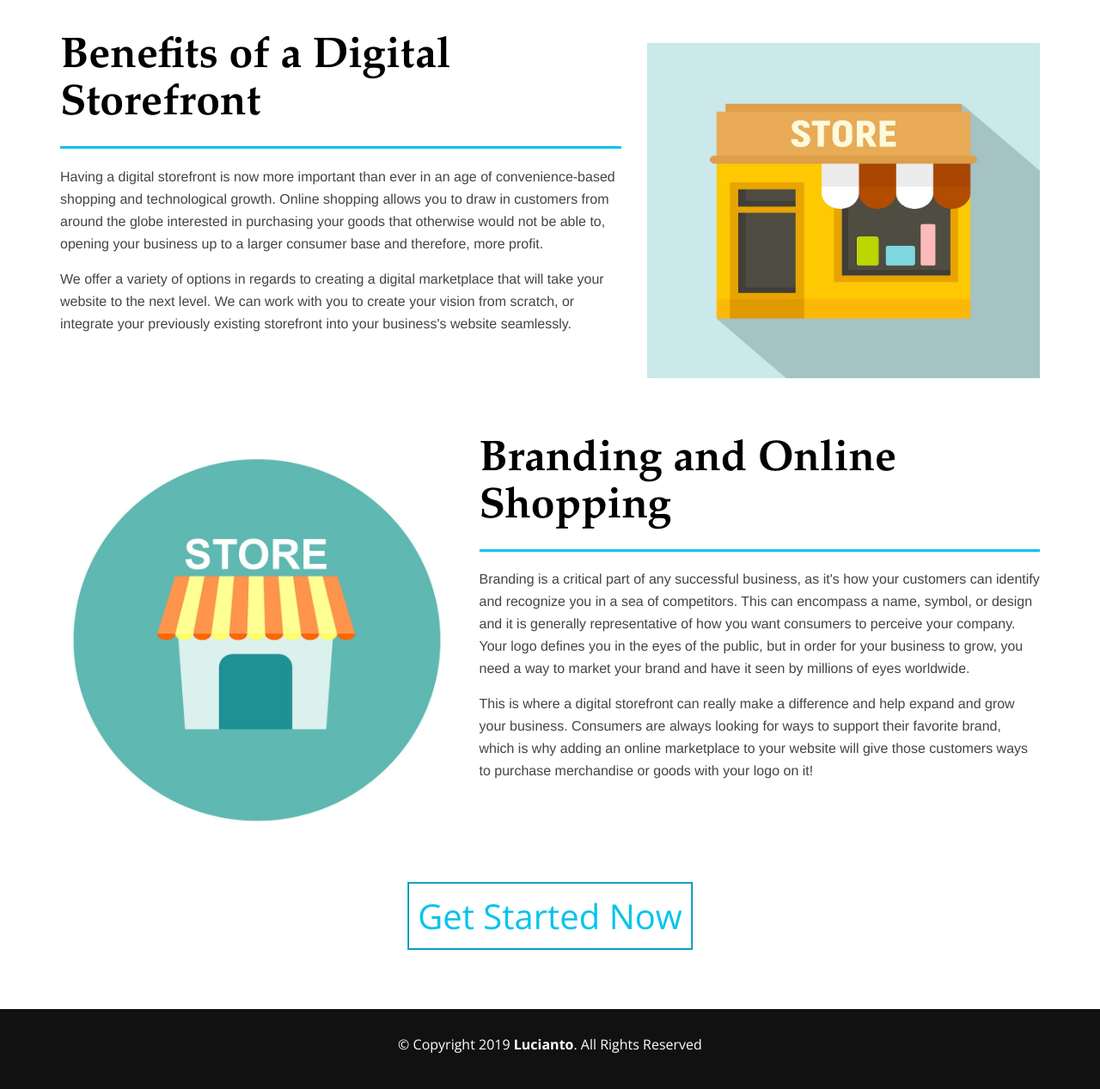
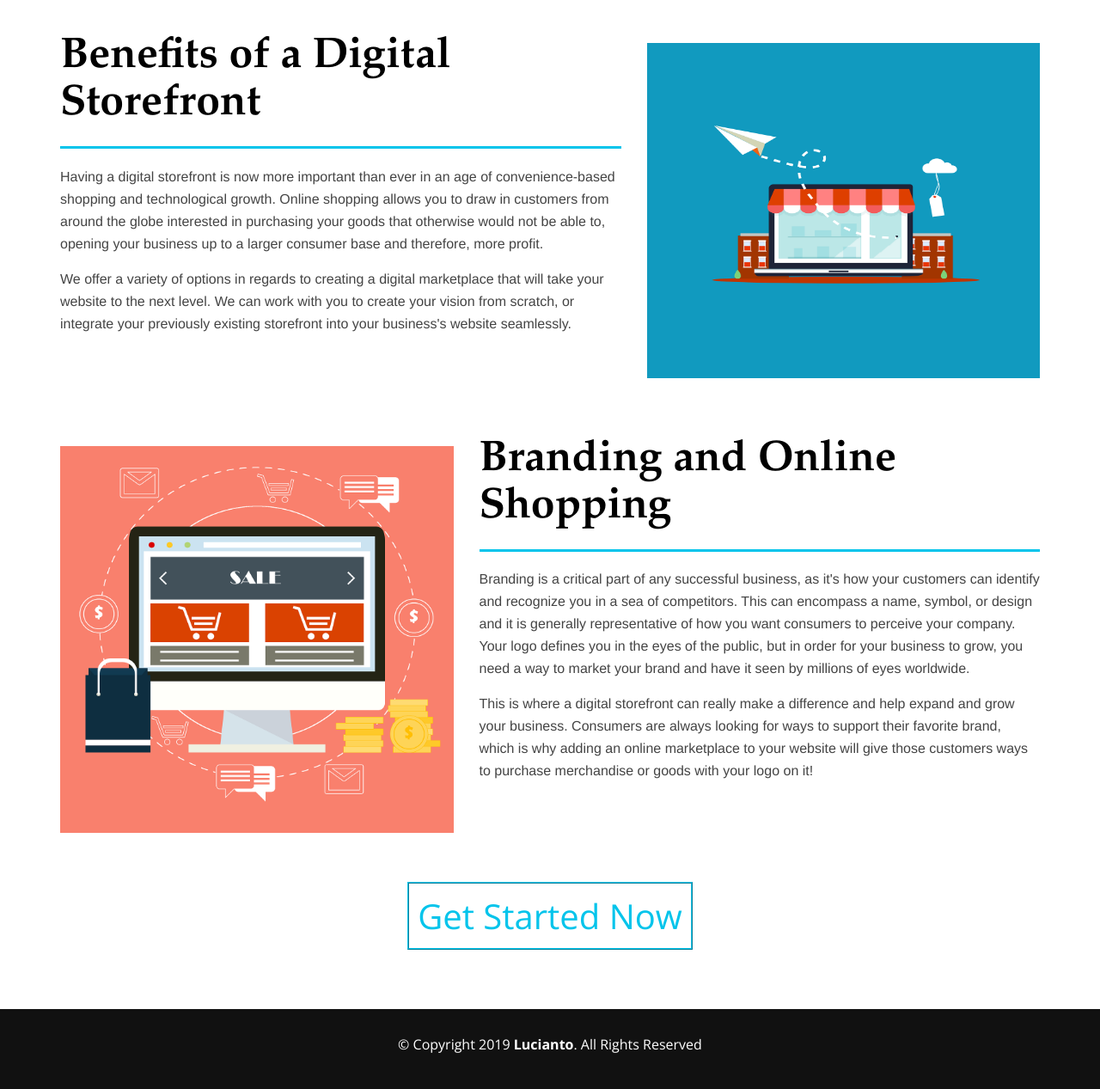
Before and after one commit to antonioi520/luciantosite, a PHP site: page /services/shop.php in a window 1280 px wide. Shown: the part 490-1757 px from the top of the page at 86% size. Run offline with PHP 8.4, Linux system fonts and the light colour scheme.

Commit message:
punctuation and spacing adjustments on index, removed old store images and replaced with royalty free pics

```diff
--- a/services/shop.php
+++ b/services/shop.php
@@ -79,7 +79,7 @@
                 </p>
             </div>
             <div class="col-lg-5 about-img">
-                <img src="../img/store/store.jpg" style="height:390px;width:600px;margin-top: 10px;">
+                <img src="../img/store/store.png" style="height:390px;width:600px;margin-top: 10px;">
             </div>
 
         </div>
@@ -89,7 +89,7 @@
         <div class="row">
 
             <div class="col-lg-5 about-img">
-                <img src="../img/store/store2.jpg" style="height:450px;width:600px;margin-top: 10px;float:left;">
+                <img src="../img/store/store2.png" style="height:450px;width:600px;margin-top: 10px;float:left;">
             </div>
 
             <div class="col-md-7 about-content">
```
Also changed, not shown: index.php (+3 -7 lines), img/store/store.jpg (deleted), img/store/store.png (added), img/store/store2.jpg (deleted), img/store/store2.png (added), img/store/store3.jpg (deleted).
